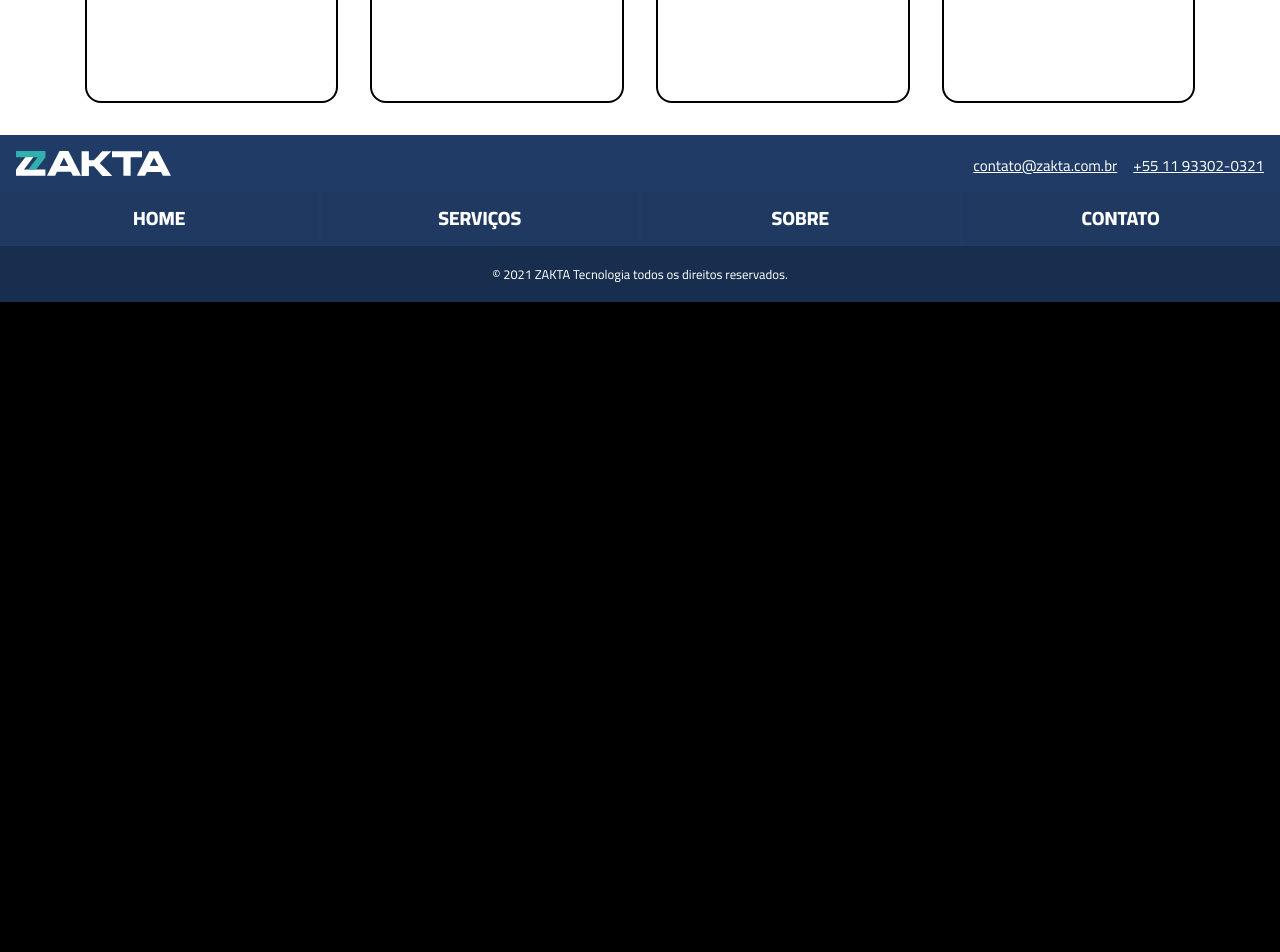
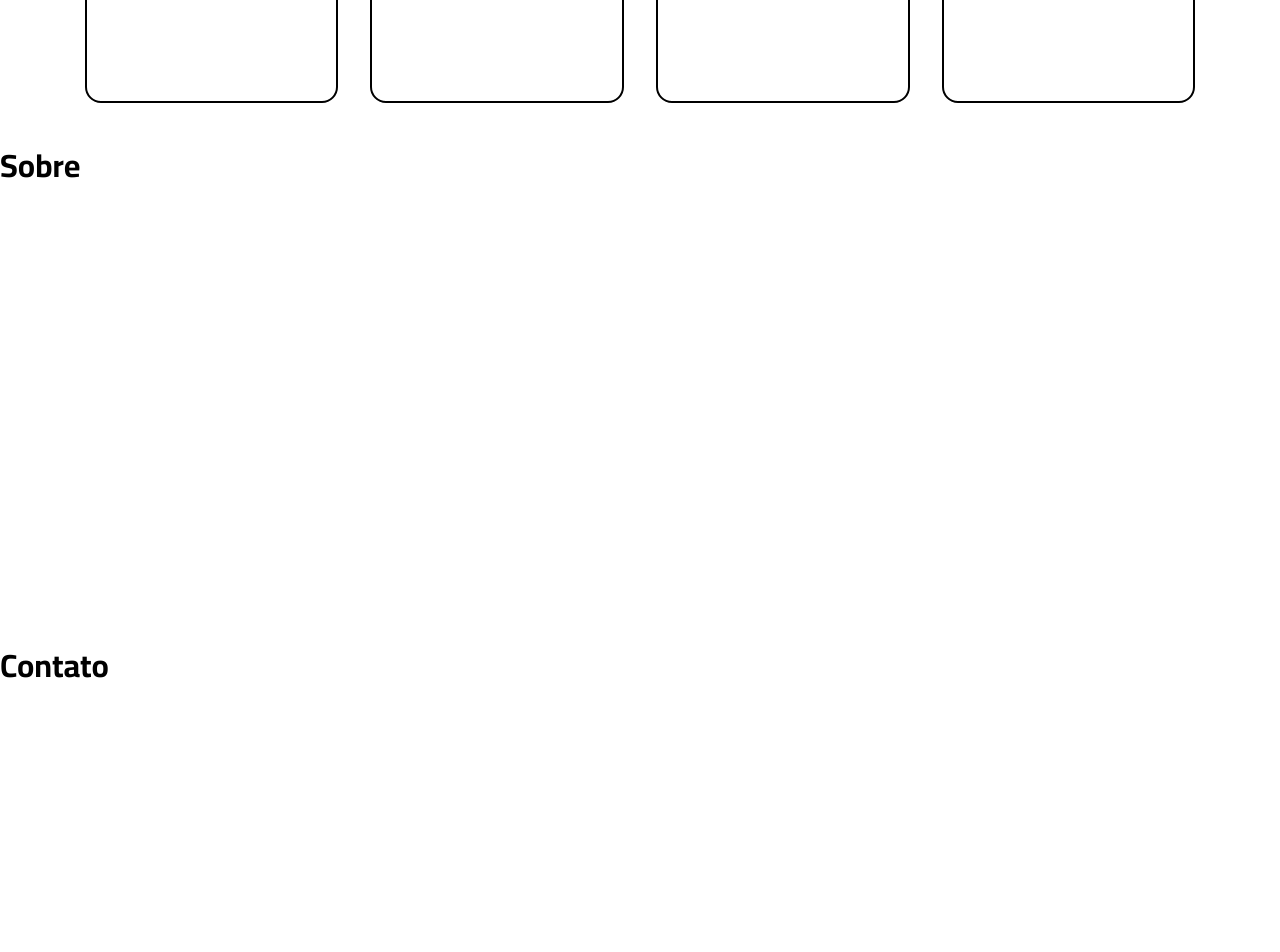
Before and after one commit to zakta/site, a Next.js app: page / in a window 1280 px wide. Shown: the part 300-1252 px from the top of the page. Before the commit the page ends 800 px from the top, so only its background shows below. Built offline with nearby package versions, Linux system fonts and the light colour scheme.

Commit message:
add anchor link with animation

```diff
--- a/pages/index.js
+++ b/pages/index.js
@@ -1,12 +1,28 @@
+import { useEffect } from 'react';
 import { Footer } from '../components/Footer';
 import Header from '../components/Header';
 import Services from '../components/Services';
 
-export default function Home() {
+export default function Index() {
+  useEffect(() => {
+    const element = document.getElementById(location.pathname);
+
+    window.scroll({
+      behavior: 'smooth',
+      top: element ? element.offsetTop : 0,
+    });
+  });
+
   return (
     <div>
       <Header />
       <Services />
+      <div id="/sobre" style={{ backgroundColor: 'white', height: 500 }}>
+        <h1 style={{ margin: 0 }}>Sobre</h1>
+      </div>
+      <div id="/contato" style={{ backgroundColor: 'white', height: 500 }}>
+        <h1 style={{ margin: 0 }}>Contato</h1>
+      </div>
       <Footer />
     </div>
   )
```
